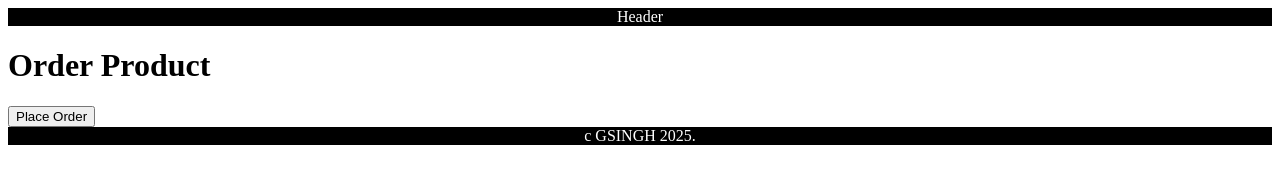
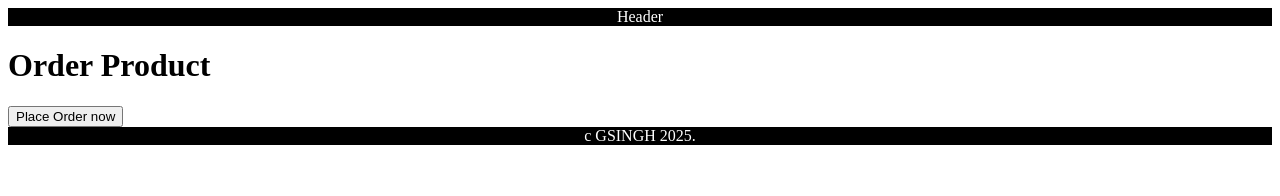
Before and after one commit to gsinghcodes/NextJS, a Next.js app: page /order-product in a window 1280 px wide. Shown: the top 196 px of the page. Built offline with nearby package versions, Linux system fonts and the light colour scheme.

Commit message:
minor change

```diff
--- a/src/app/order-product/page.tsx
+++ b/src/app/order-product/page.tsx
@@ -13,7 +13,7 @@ export default function OrderPage() {
   return (
     <>
       <h1>Order Product</h1>
-      <button onClick={handleClick}>Place Order</button>
+      <button onClick={handleClick}>Place Order now</button>
     </>
   );
 }
```
